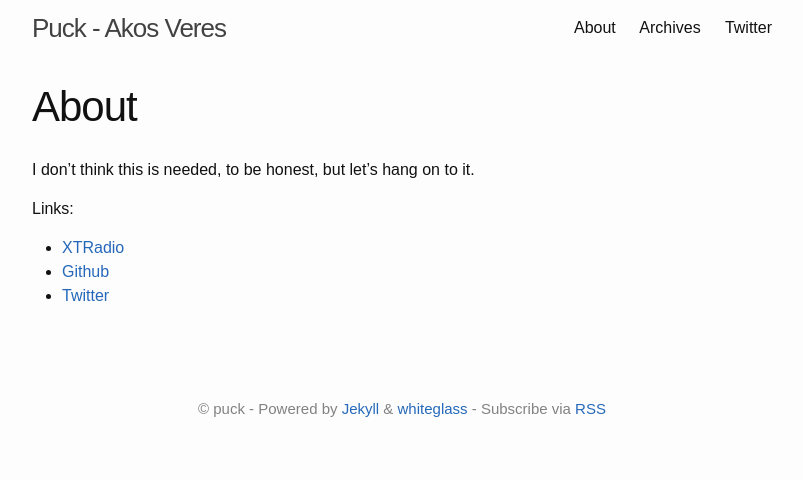
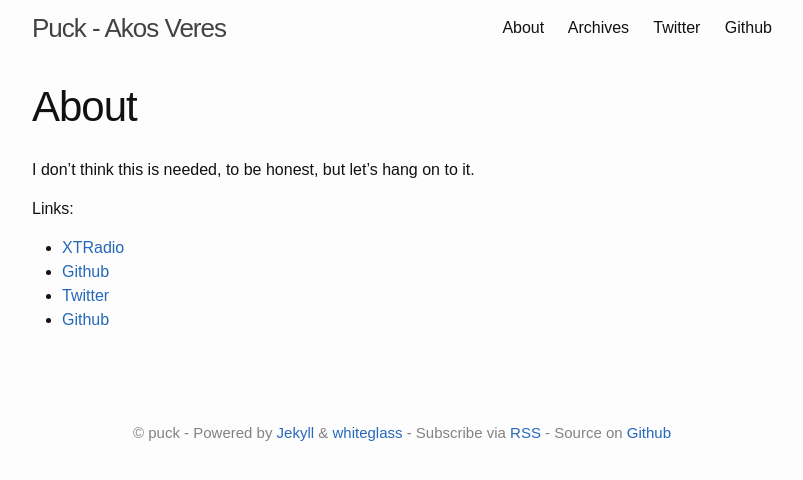
Before and after one commit to akosveres/blog, a Jekyll site: the page built from about.md, in a window 1280 px wide. Shown: the top 480 px of the page, without its empty margins (238-1041 px from the left). Built offline with Jekyll 4.4.1, drawn with Linux system fonts in a browser that asks for light colours.

Commit message:
Include github links in various places on the blog

```diff
--- a/_data/navigation.yml
+++ b/_data/navigation.yml
@@ -7,3 +7,5 @@ main:
     url: /archives/
   - title: "Twitter"
     url: https://twitter.com/puck
+  - title: "Github"
+    url: https://github.com/akosveres
--- a/_includes/footer_content.html
+++ b/_includes/footer_content.html
@@ -2,4 +2,4 @@
 {% if site.feed and site.feed.path %}
   {% assign feed_path = site.feed.path %}
 {% endif %}
-&copy; {{ site.author }} - Powered by <a href="https://jekyllrb.com">Jekyll</a> &amp; <a href="https://github.com/yous/whiteglass">whiteglass</a> - Subscribe via <a href="{{ feed_path | absolute_url }}">RSS</a>
+&copy; {{ site.author }} - Powered by <a href="https://jekyllrb.com">Jekyll</a> &amp; <a href="https://github.com/yous/whiteglass">whiteglass</a> - Subscribe via <a href="{{ feed_path | absolute_url }}">RSS</a> - Source on <a href="https://github.com/akosveres/blog">Github</a>
--- a/about.md
+++ b/about.md
@@ -10,7 +10,9 @@ Links:
 - [XTRadio][xtradio]
 - [Github][github]
 - [Twitter][twitter]
+- [Github][github]
 
 [xtradio]: https://xtradio.org
 [github]: https://github.com/akosveres
 [twitter]: https://twitter.com/puck
+[github]: https://github.com/akosveres
```
